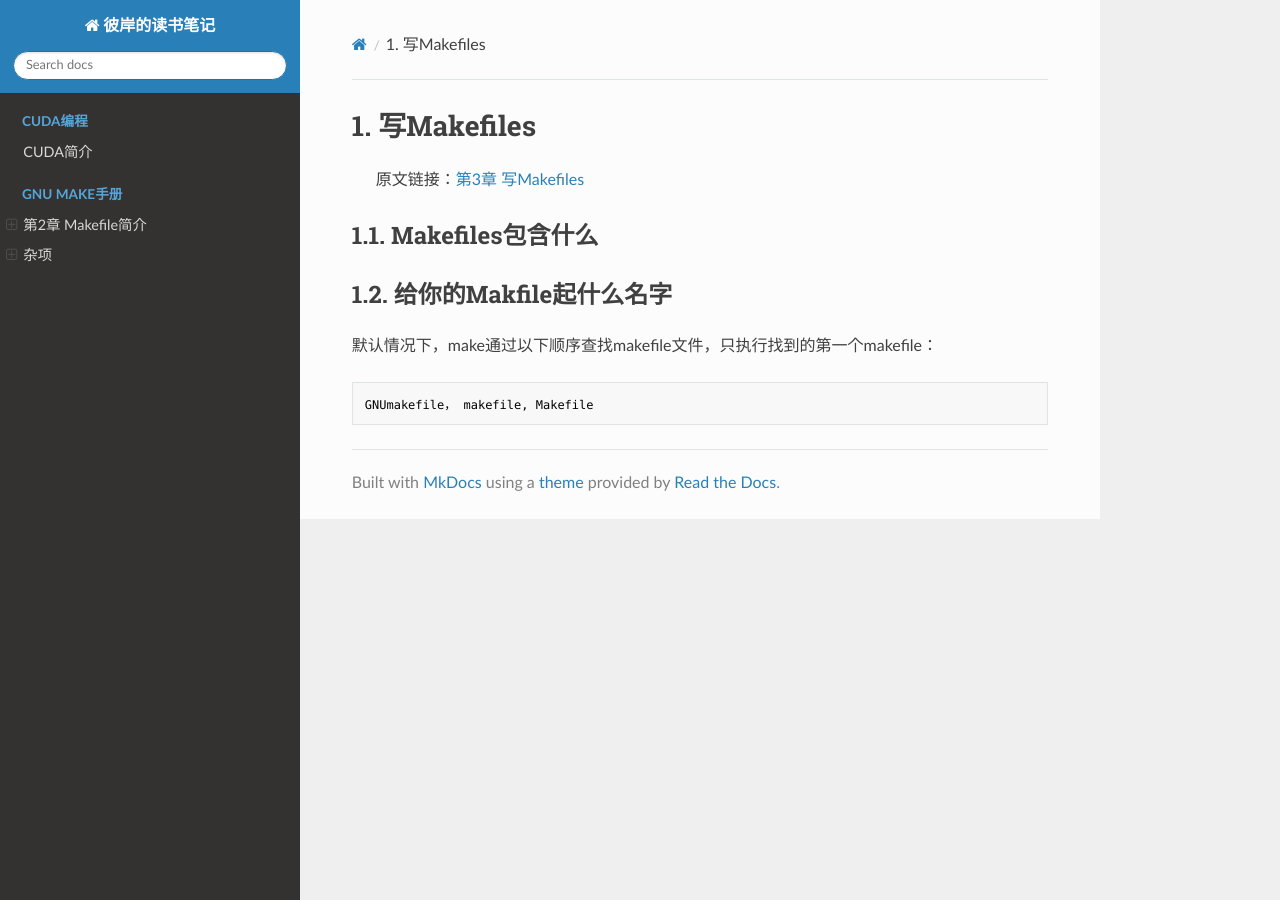
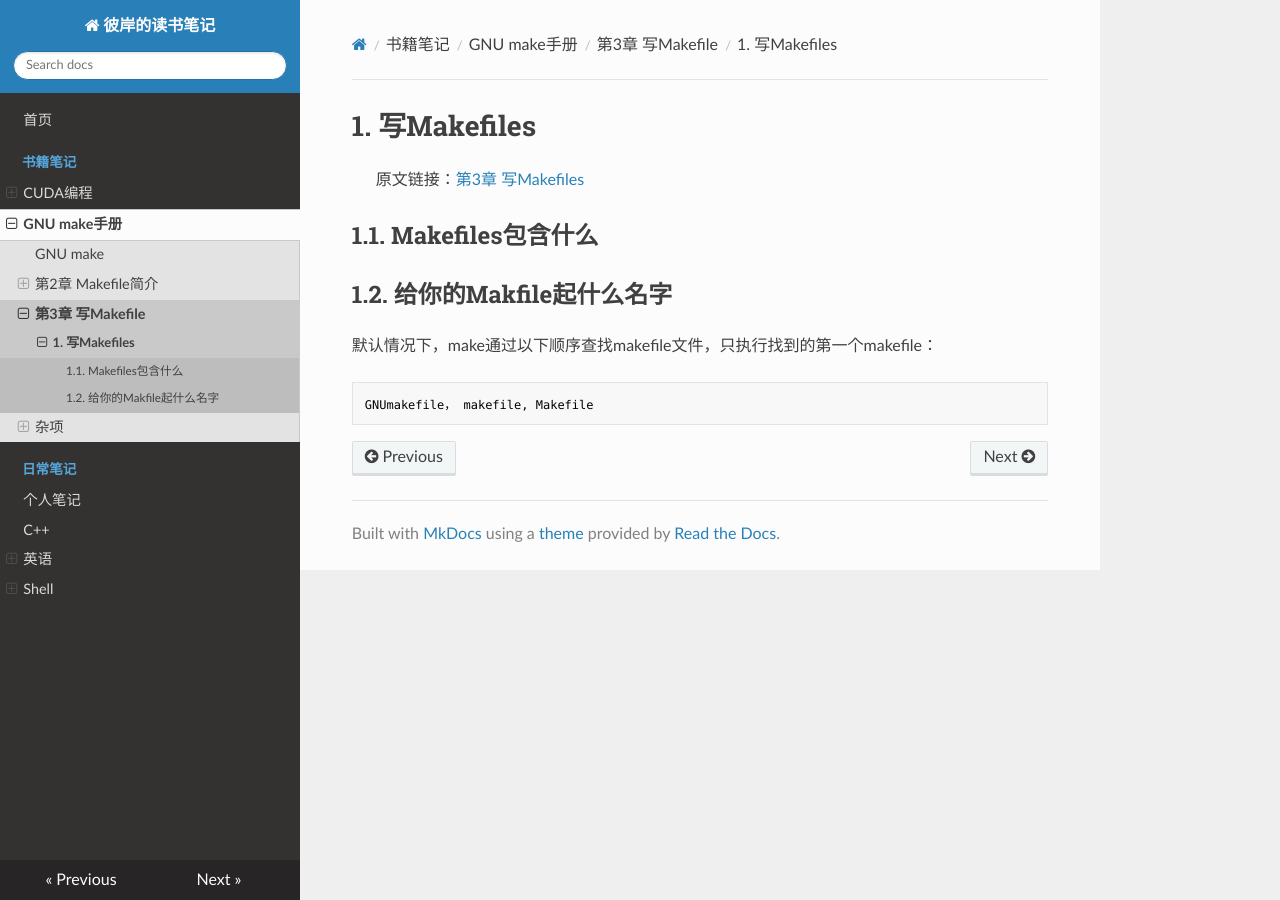
Before and after one commit to bi-an/learning_books, an MkDocs documentation site: the page built from docs/book_notes/GNU_make/writing_makefiles/index.md, in a window 1280 px wide. Built offline with MkDocs 1.6.1, drawn with Linux system fonts in a browser that asks for light colours; nearby versions of some CDN libraries.

Commit message:
修改目录结构

```diff
--- a/mkdocs.yml
+++ b/mkdocs.yml
@@ -3,11 +3,24 @@ site_url: https://bi-an.github.com/learning_books
 theme: readthedocs
 
 nav:
+  - 首页: index.md
+  - 书籍笔记:
     - CUDA编程:
       - CUDA简介: book_notes/CUDA_programming/README.md
     - GNU make手册:
+      - book_notes/GNU_make/index.md
       - 第2章 Makefile简介:
         - book_notes/GNU_make/introduction/index.md
+      - 第3章 写Makefile:
+        - book_notes/GNU_make/writing_makefiles/index.md
       - 杂项:
         - 'book_notes/GNU_make/miscellaneous/index.md'
         - recipes: 'book_notes/GNU_make/miscellaneous/recipes.md'
+  - 日常笔记:
+    - daily_notes/index.md
+    - C++: 'daily_notes/cplusplus/index.md'
+    - 英语:
+      - 'daily_notes/English/index.md'
+      - 常见缩写词: 'daily_notes/English/abbr.md'
+    - Shell:
+      - daily_notes/shell/index.md
```
